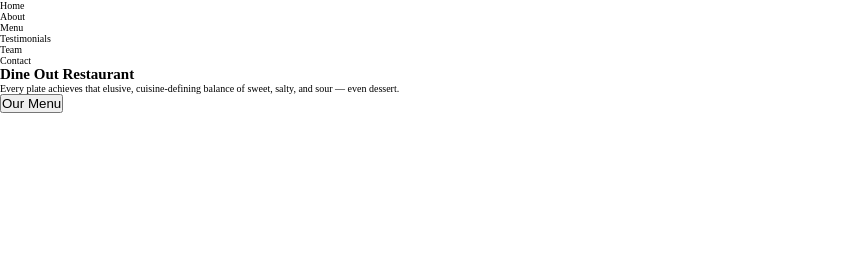
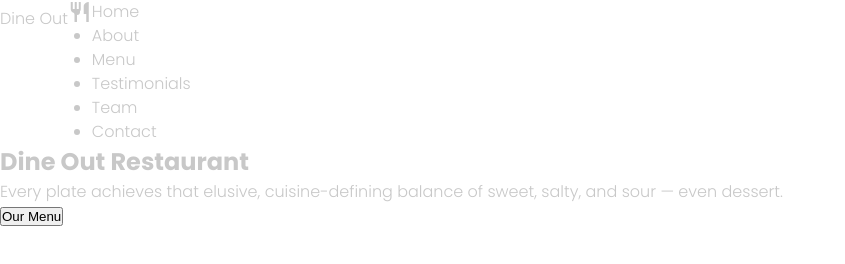
Before and after one commit to sergiojc90/restaurant-page, a website built with webpack: page dist/index.html in a window 1280 px wide. Shown: the whole page, without its empty margins (0-845 px from the left). Built offline with nearby package versions, Linux system fonts and the light colour scheme.

Commit message:
creating basic css and adding font links to html

```diff
--- a/src/nav.js
+++ b/src/nav.js
@@ -2,11 +2,20 @@ const navBar = (contentDiv,sections) =>{
 
     const nav = document.createElement("nav");
     const logo = document.createElement("div");
+    const span = document.createElement("span");
+    const aLogo = document.createElement("a");
     const ul = document.createElement("ul");
 
     nav.classList.add("nav");
     logo.classList.add("nav--logo");
+    aLogo.classList.add("nav--logo__a");
+    aLogo.textContent = "Dine Out";
+    span.classList.add("material-icons");
+    span.textContent = "restaurant";
     ul.classList.add("nav--ul");
+
+    aLogo.appendChild(span);
+    logo.appendChild(aLogo);
 
     sections.forEach((element) => {
         const li = document.createElement("li");
```
Also changed, not shown: dist/assets/about-img.jpg (added), dist/assets/contact-bg.jpg (added), dist/assets/home-bg.jpg (added), dist/css/styles.css, dist/index.html.
